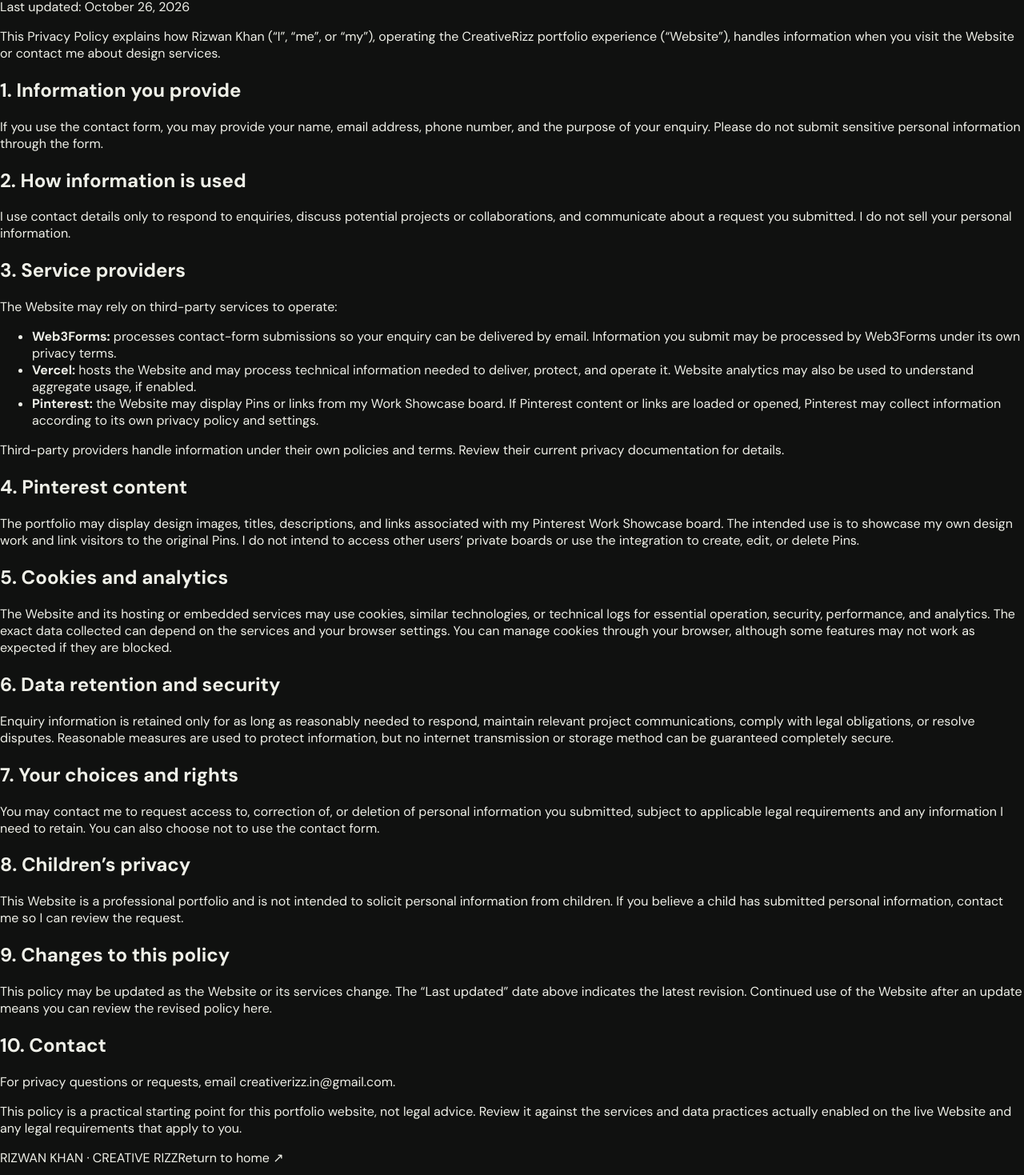
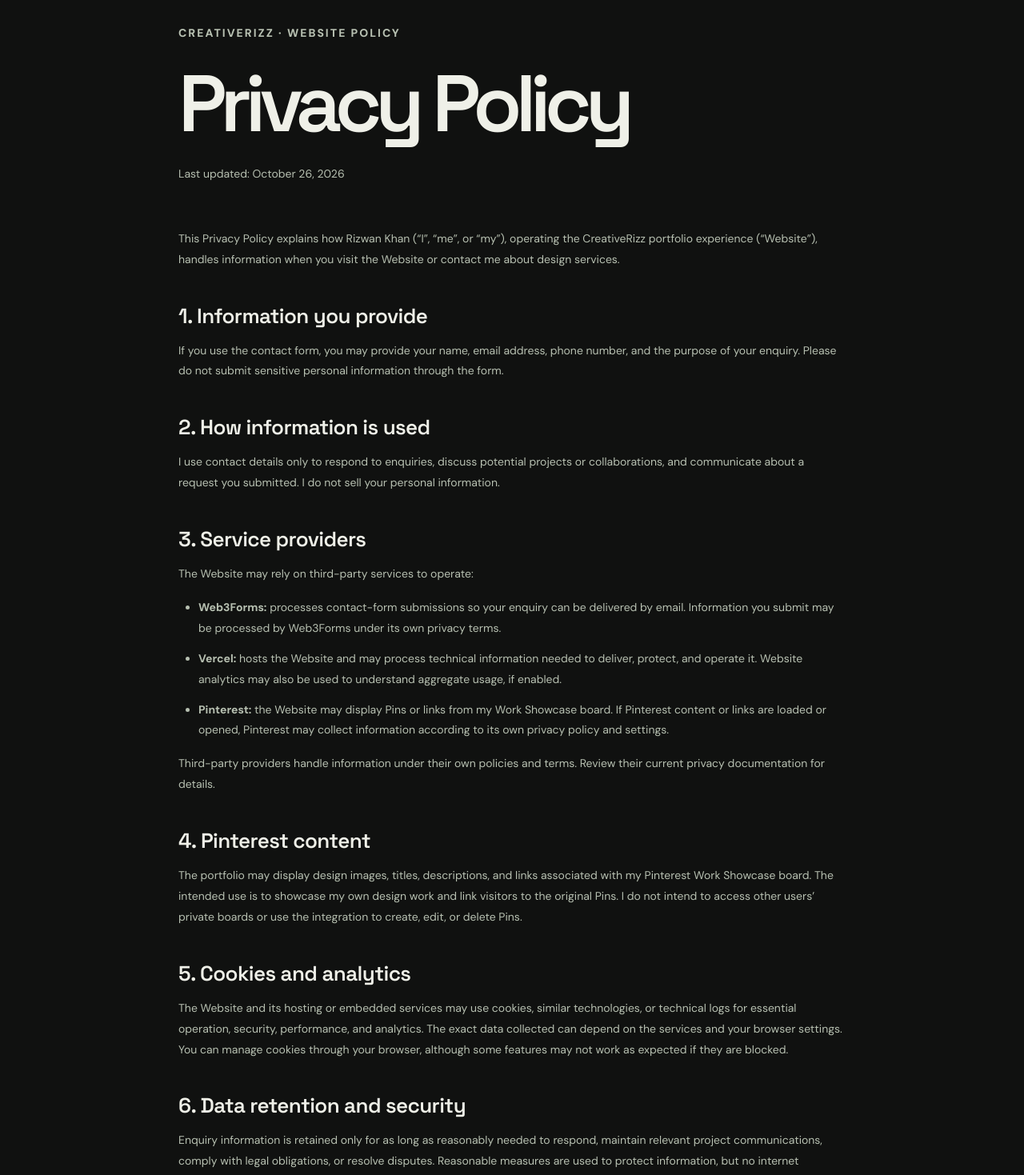
Before and after one commit to Rizzu01/port-folio2.0, a Next.js app: page /privacy-policy in a window 1280 px wide. Shown: the part 131-1600 px from the top of the page at 80% size. Built offline with nearby package versions, Linux system fonts and the light colour scheme.

Commit message:
Style privacy page in portfolio 2.0 visual system

```diff
--- a/app/globals.css
+++ b/app/globals.css
@@ -358,3 +358,19 @@ html{scroll-behavior:auto}
 .detail-footer{display:flex;justify-content:space-between;gap:25px;padding:30px clamp(22px,6vw,100px);font-size:11px;letter-spacing:1px}
 .detail-footer a{color:#c8fa65}
 @media(max-width:750px){.detail-nav{height:70px}.detail-brand{font-size:18px}.detail-return{font-size:9px}.detail-hero{min-height:auto;padding:65px 23px 90px}.detail-kicker>span:last-child{display:none}.detail-hero h1{font-size:clamp(52px,12vw,91px);margin:65px 0 35px}.detail-intro{flex-direction:column;align-items:flex-start;gap:26px}.detail-intro p{font-size:14px}.detail-decoration{font-size:340px}.detail-section{padding:65px 23px}.detail-section-title{font-size:clamp(30px,7vw,45px);margin-bottom:36px}.detail-offerings{grid-template-columns:1fr}.detail-offerings>div{padding:20px 0}.detail-process-grid{grid-template-columns:1fr}.detail-process-grid article{padding-top:13px}.detail-process-grid h3{margin:17px 0 6px}.detail-next{padding:70px 23px}.detail-next h2{font-size:clamp(50px,11vw,75px)}.detail-footer{padding:25px 23px;flex-wrap:wrap}}
+
+/* Privacy page */
+.privacy-page{min-height:100vh;background:#101110;color:#eff0e8}
+.privacy-nav,.privacy-footer{display:flex;justify-content:space-between;gap:20px;align-items:center;padding:28px clamp(22px,6vw,90px);border-bottom:1px solid #424b3d;font-size:11px;letter-spacing:1px}
+.privacy-nav a,.privacy-footer a,.privacy-content a{color:#c8fa65}
+.privacy-content{max-width:880px;padding:75px 23px 110px;margin:auto}
+.privacy-kicker{color:#c8fa65;font-weight:800;letter-spacing:2px;font-size:11px}
+.privacy-content h1{font:600 clamp(58px,8vw,100px)/1 'Space Grotesk',Arial,sans-serif;letter-spacing:-.08em;margin:25px 0}
+.privacy-updated{font-size:12px;color:#9ba495;margin-bottom:55px!important}
+.privacy-content h2{font:600 26px 'Space Grotesk',Arial,sans-serif;letter-spacing:-.6px;margin:40px 0 14px}
+.privacy-content p,.privacy-content li{font-size:14px;line-height:1.85;color:#b7c0b1}
+.privacy-content li{margin-bottom:12px}
+.privacy-content ul{padding-left:25px}
+.privacy-disclaimer{margin-top:50px;padding:20px;border:1px solid #59644c;border-left:3px solid #c8fa65}
+.privacy-footer{border-top:1px solid #424b3d;border-bottom:0}
+@media(max-width:600px){.privacy-content{padding:55px 23px 75px}.privacy-nav,.privacy-footer{padding:22px}.privacy-content h2{font-size:22px}}
```
